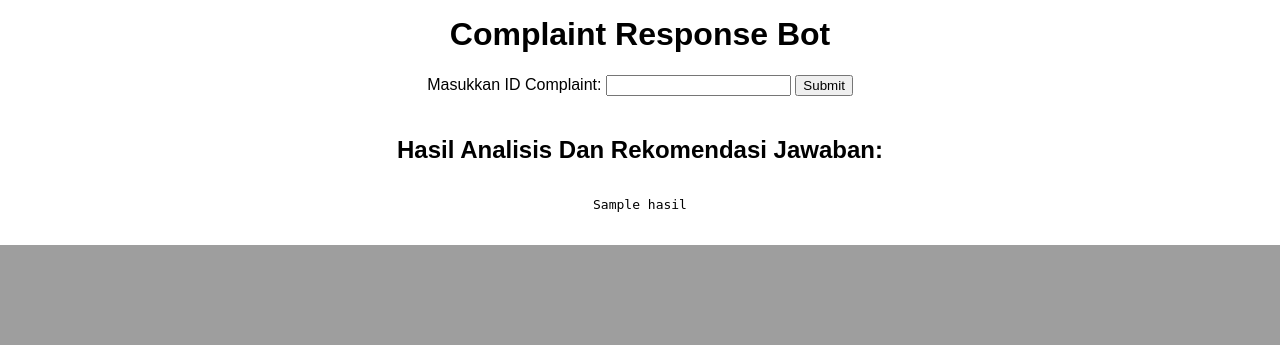
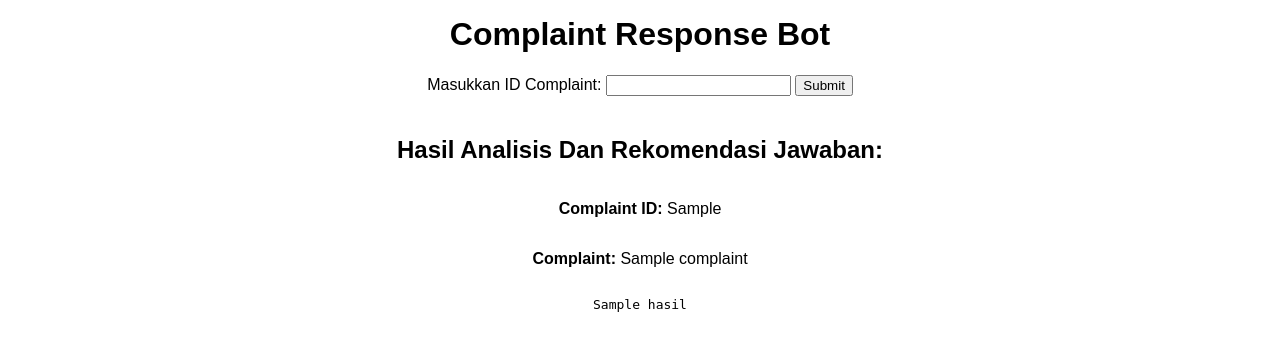
Before and after one commit to Capstone-Project-Alterra-Kelompok-8/e-complaint-ETL, a Flask app: template recommendation_app/templates/index.html in a window 1280 px wide. Shown: the part 1245-1590 px from the top of the page. Before the commit the page ends 1490 px from the top, so only its background shows below. Run offline with Flask 3, Linux system fonts and the light colour scheme; the template is opened without the code that fills it: most values are stand-ins (such as "Sample title", 1, 10 or a date in 2020).

Commit message:
flask web for recommendation system fix

```diff
--- a/recommendation_app/app.py
+++ b/recommendation_app/app.py
@@ -18,7 +18,7 @@ Query_Results = client.query(QUERY)
 df = Query_Results.to_dataframe()
 
 client = OpenAI(
-    api_key = os.getenv("OPENAI_API_KEY"),
+    api_key=os.getenv("OPENAI_API_KEY"),
 )
 
 def generate(prompt, model="gpt-3.5-turbo", max_tokens=2048):
@@ -64,8 +64,12 @@ def recommendation(id_complaint, dataset):
 def index():
     if request.method == 'POST':
         id_complaint = request.form['id_complaint']
-        hasil = recommendation(id_complaint, df)
-        return render_template('index.html', hasil=hasil, id_complaint=id_complaint)
+        complaint = get_complaint_by_id(id_complaint, df)
+        if complaint:
+            hasil = recommendation(id_complaint, df)
+            return render_template('index.html', hasil=hasil, id_complaint=id_complaint, complaint=complaint)
+        else:
+            return render_template('index.html', hasil="Complaint ID not found in the dataset.", id_complaint=id_complaint)
     return render_template('index.html', hasil=None)
 
 if __name__ == '__main__':
--- a/recommendation_app/templates/index.html
+++ b/recommendation_app/templates/index.html
@@ -50,6 +50,8 @@
 
         {% if hasil %}
             <h2>Hasil Analisis Dan Rekomendasi Jawaban:</h2>
+            <p><strong>Complaint ID:</strong> {{ id_complaint }}</p>
+            <p><strong>Complaint:</strong> {{ complaint }}</p>
             <pre>{{ hasil }}</pre>
         {% endif %}
     </div>
```
